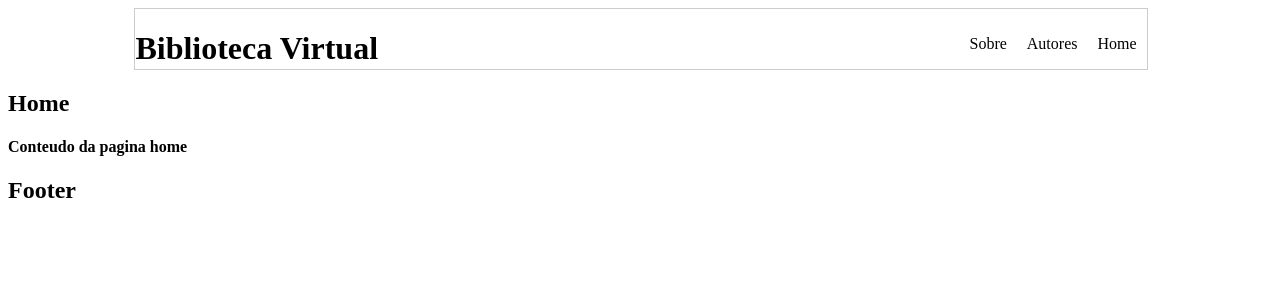
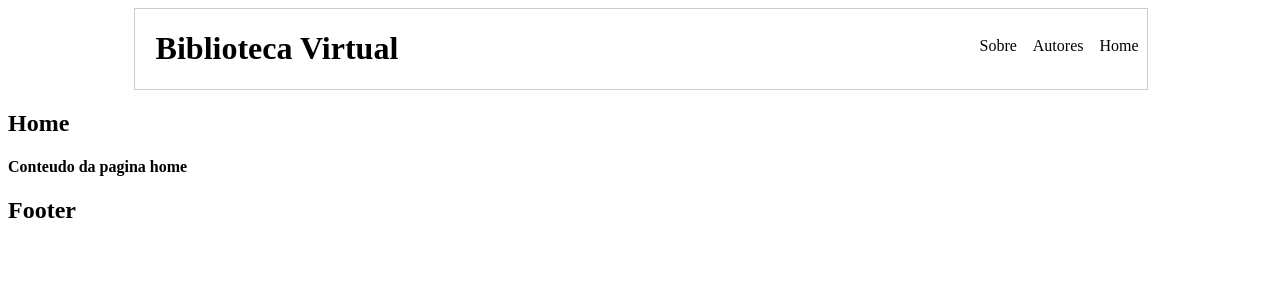
Before and after one commit to nicolau-np/biblioteca_virtualFRONT, a React (Create React App) app: page / in a window 1280 px wide. Shown: the top 300 px of the page. Built offline with nearby package versions, Linux system fonts and the light colour scheme.

Commit message:
trabalhando nos estilos

```diff
--- a/src/assets/css/style.css
+++ b/src/assets/css/style.css
@@ -3,7 +3,7 @@
 }
 .header{
     width: 80%;
-    height: 60px;
+    height: 80px;
     border: 1px solid #ccc;
     margin-left: 10%;
     margin-right: 10%;
@@ -12,10 +12,15 @@
 
 .menu ul li{
     display: inline;
-    padding: 10px;
+    padding-top: 12px;
+    padding-bottom: 12px;
+    padding-right: 8px;
+    padding-left: 8px;
     float: right;
+
 }
 
 .logo{
+    padding-left:2%;
     float: left;
 }
```
